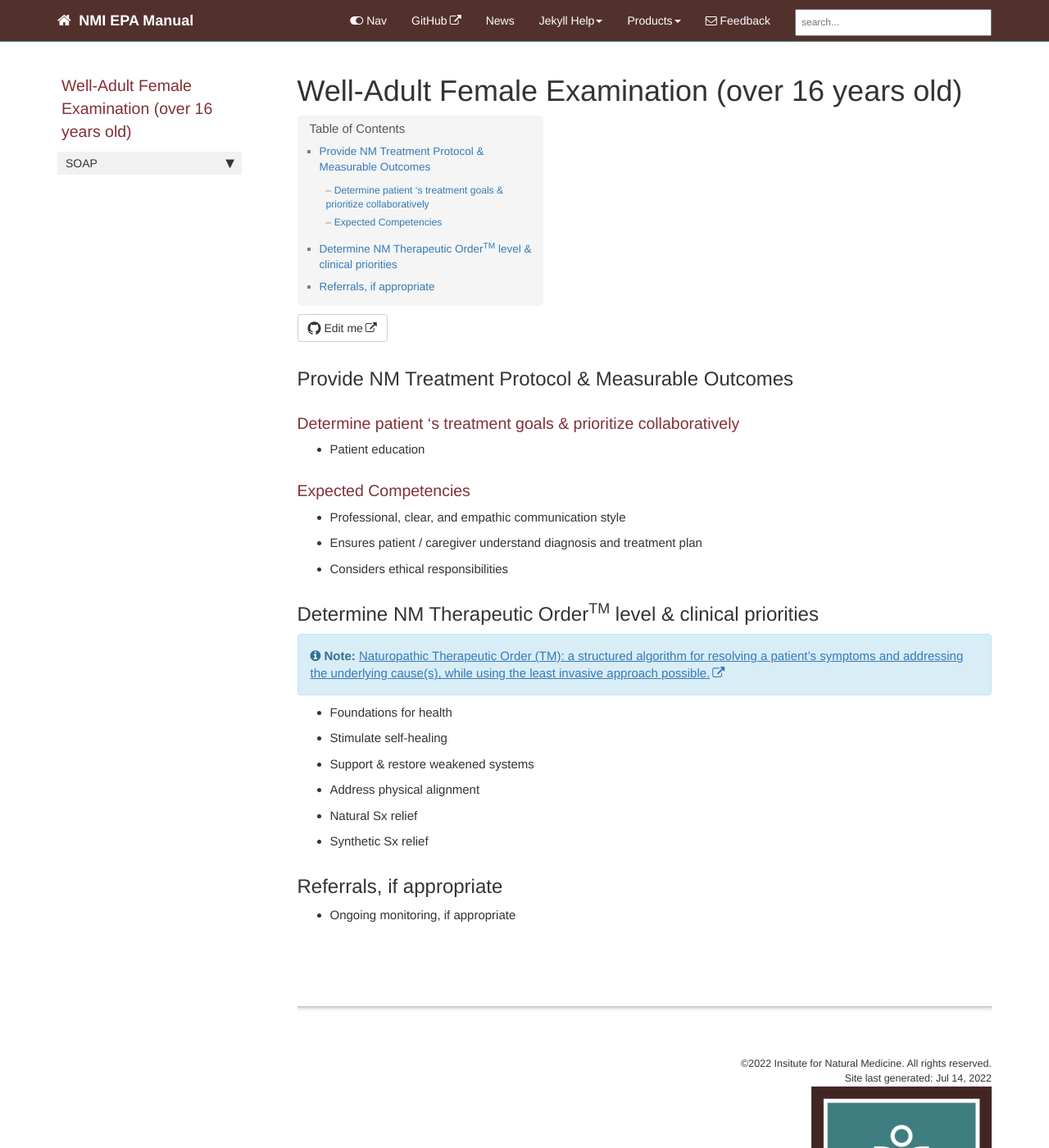
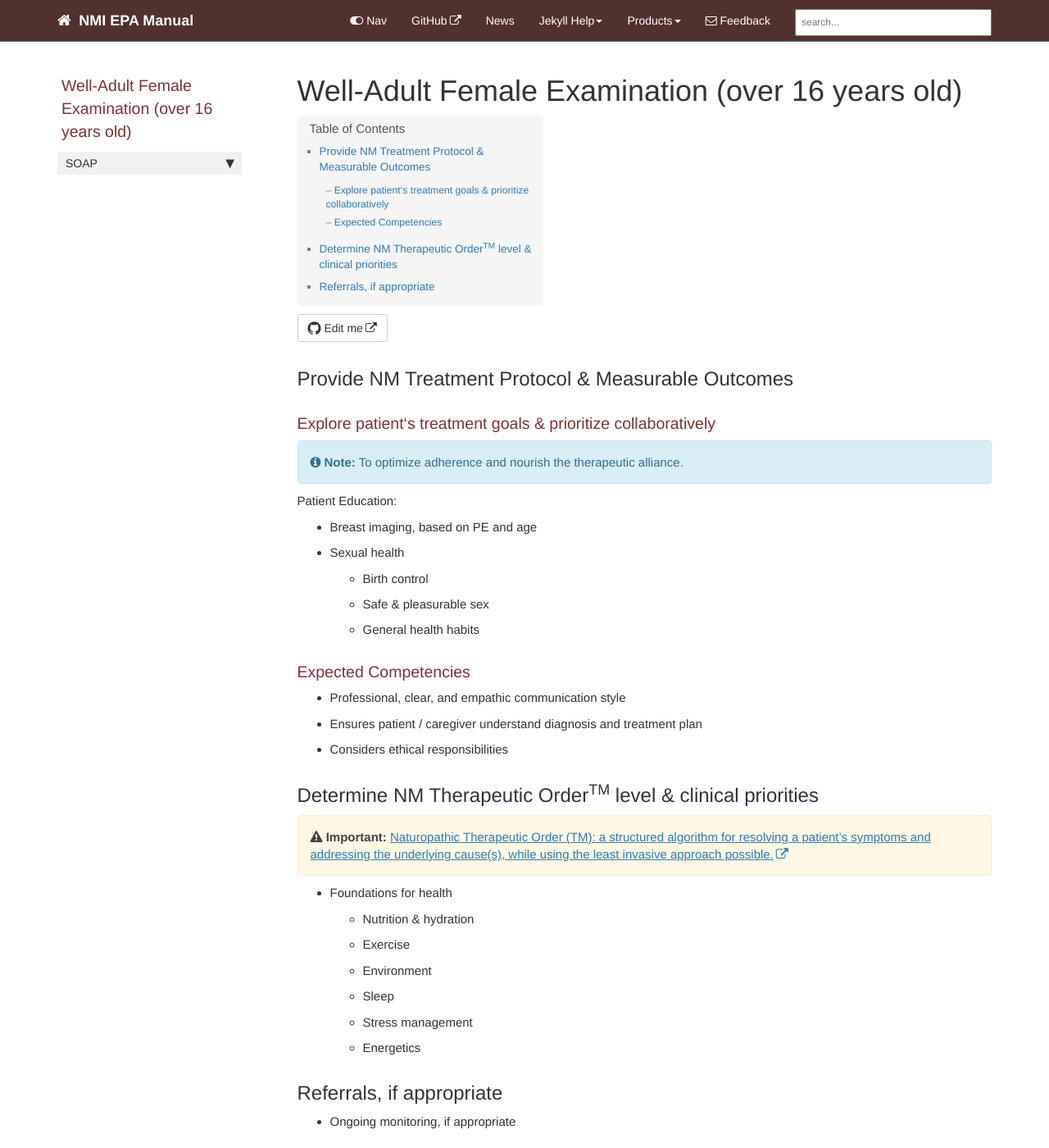
Before and after one commit to naturemed/naturemed.github.io, a Jekyll site: the page built from pages/epa/001/epa_plan.md, in a window 1280 px wide and 1400 px high. Shown: the whole window at 82% size. Built offline with Jekyll 4.4.1, drawn with Linux system fonts in a browser that asks for light colours; comment, search, counter and statistics services are not loaded.

Commit message:
Update epa_plan.md

```diff
--- a/pages/epa/001/epa_plan.md
+++ b/pages/epa/001/epa_plan.md
@@ -9,8 +9,15 @@ permalink: epa_plan_1.html
 ---
 
 ## Provide NM Treatment Protocol & Measurable Outcomes
-### Determine patient ‘s treatment goals & prioritize collaboratively
- - Patient education
+### Explore patient‘s treatment goals & prioritize collaboratively
+{% include note.html content='To optimize adherence and nourish the therapeutic alliance.' %}
+
+Patient Education:
+- Breast imaging, based on PE and age
+- Sexual health
+  - Birth control
+  - Safe & pleasurable sex
+  - General health habits
 
 ### Expected Competencies
 - Professional, clear, and empathic communication style
@@ -19,13 +26,16 @@ permalink: epa_plan_1.html
 
 
 ## Determine NM Therapeutic Order<sup>TM</sup> level & clinical priorities
-{% include note.html content="[Naturopathic Therapeutic Order (TM): a structured algorithm for resolving a patient's symptoms and addressing the underlying cause(s), while using the least invasive approach possible.](https://fnminstitute.org/therapeutic-order/)" %}
+{% include important.html content="[Naturopathic Therapeutic Order (TM): a structured algorithm for resolving a patient's symptoms and addressing the underlying cause(s), while using the least invasive approach possible.](https://fnminstitute.org/therapeutic-order/)" %}
 - Foundations for health
-- Stimulate self-healing
-- Support & restore weakened systems
-- Address physical alignment
-- Natural Sx relief
-- Synthetic Sx relief
+  - Nutrition & hydration
+  - Exercise
+  - Environment
+  - Sleep
+  - Stress management
+  - Energetics
+
+
 
 ## Referrals, if appropriate
 - Ongoing monitoring, if appropriate
```
